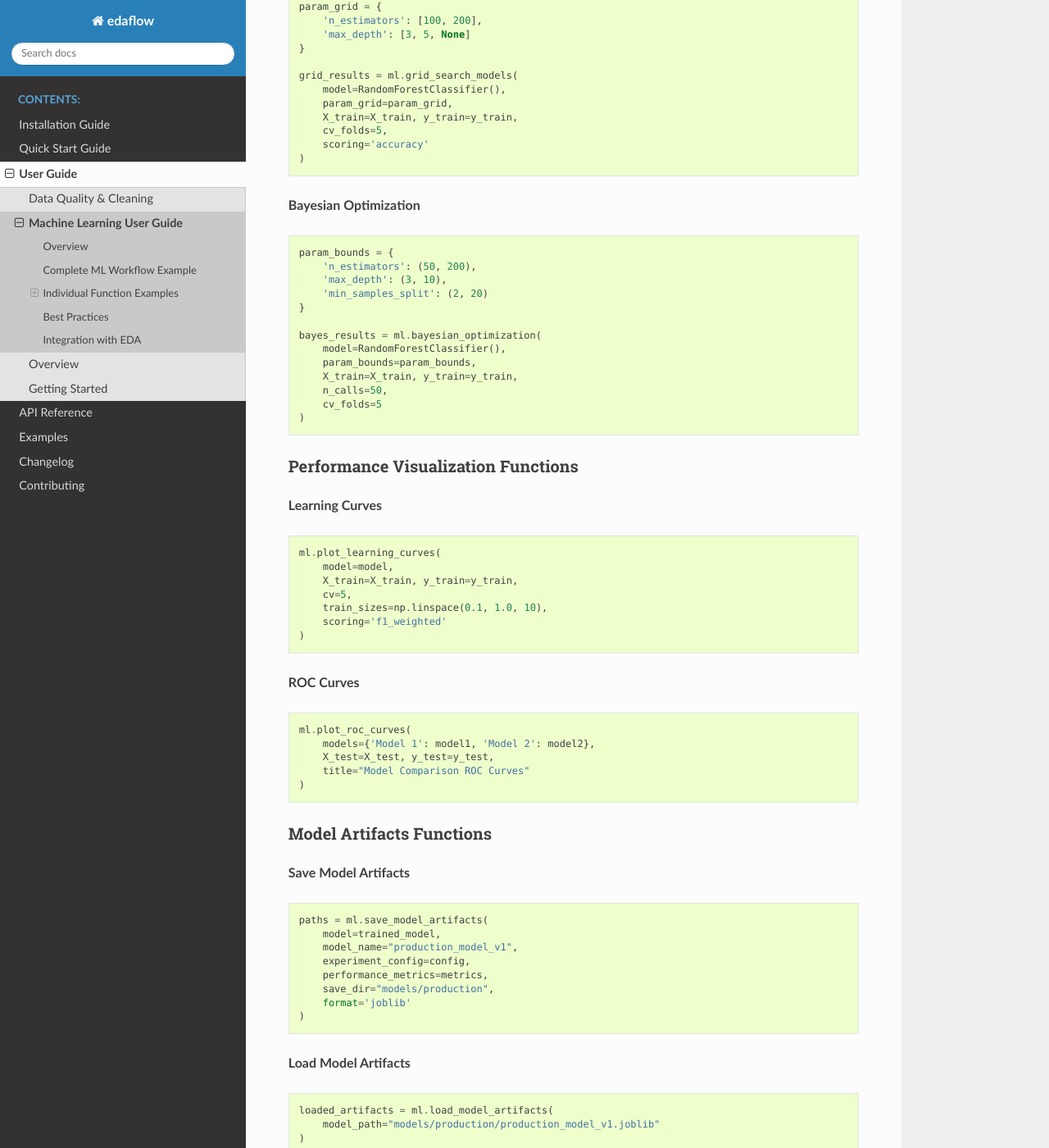
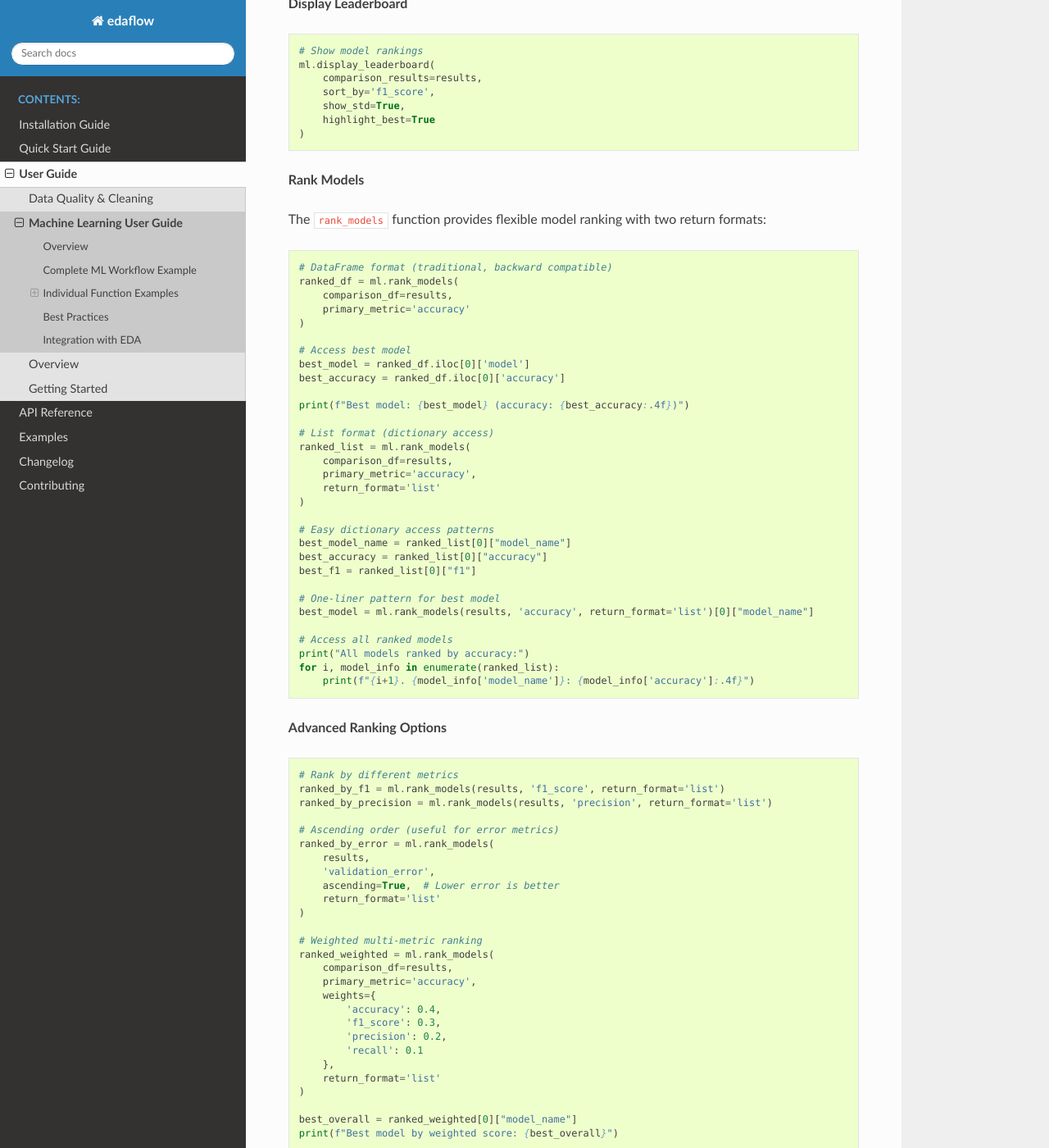
Before and after one commit to evanlow/edaflow, a Sphinx documentation site: the page built from docs/source/user_guide/ml_guide.rst, in a window 1280 px wide and 1400 px high, scrolled down 4400 px. Shown: the whole window at 82% size. Built offline with Sphinx 7.4.7 and the Read the Docs theme 3.1.0, drawn with Linux system fonts in a browser that asks for light colours; pages that are not in the unit, such as notebooks, are missing from menus; some of the changed text lies outside the part shown.

Commit message:
CRITICAL: Fix ML workflow documentation - add missing model fitting steps
- Added model.fit() loops to both quickstart and complete ML workflows
- Fixed function parameter usage (experiment_config vs config)
- Added missing imports and context in quickstart
- Fixed duplicate step numbering in ML guide
- Enhanced warnings about model fitting requirements
- Version bump to 0.15.0 for PyPI release

Resolves user-reported errors:
- 'RandomForestClassifier instance is not fitted yet'
- 'TypeError: unexpected keyword argument' issues
- Missing context and undefined variables

All ML workflow examples now work perfectly out-of-the-box.

```diff
--- a/docs/source/user_guide/ml_guide.rst
+++ b/docs/source/user_guide/ml_guide.rst
@@ -68,6 +67,12 @@
        'logistic_regression': LogisticRegression(random_state=42),
        'svm': SVC(probability=True, random_state=42)
    }
+
+   # 🚨 CRITICAL: Train all models first!
+   print("🔧 Training models...")
+   for name, model in models.items():
+       model.fit(config['X_train'], config['y_train'])
+       print(f"✅ {name} trained")
 
    comparison_results = ml.compare_models(
        models=models,
@@ -87,9 +92,23 @@
        show_std=True
    )
 
-   # Step 6: Hyperparameter Optimization for Best Model
-   best_model = ml.rank_models(comparison_results)[0]['model_name']
+   # Step 6: Rank Models and Select Best Performer
+   # Two ways to get the best model:
 
+   # Method 1: DataFrame format (traditional)
+   ranked_df = ml.rank_models(comparison_results, 'roc_auc')
+   best_model_traditional = ranked_df.iloc[0]['model']
+
+   # Method 2: List format (easy dictionary access)
+   best_model = ml.rank_models(
+       comparison_results,
+       'roc_auc',
+       return_format='list'
+   )[0]['model_name']
+
+   print(f"Best performing model: {best_model}")
+
+   # Step 7: Hyperparameter Optimization for Best Model
    if best_model == 'random_forest':
        param_distributions = {
            'n_estimators': [50, 100, 200],
@@ -235,6 +254,97 @@
        show_std=True,
        highlight_best=True
    )
+
+**Rank Models**
+
+The ``rank_models`` function provides flexible model ranking with two return formats:
+
+.. code-block:: python
+
+   # DataFrame format (traditional, backward compatible)
+   ranked_df = ml.rank_models(
+       comparison_df=results,
+       primary_metric='accuracy'
+   )
+
+   # Access best model
+   best_model = ranked_df.iloc[0]['model']
+   best_accuracy = ranked_df.iloc[0]['accuracy']
+
+   print(f"Best model: {best_model} (accuracy: {best_accuracy:.4f})")
+
+   # List format (dictionary access)
+   ranked_list = ml.rank_models(
+       comparison_df=results,
+       primary_metric='accuracy',
+       return_format='list'
+   )
+
+   # Easy dictionary access patterns
+   best_model_name = ranked_list[0]["model_name"]
+   best_accuracy = ranked_list[0]["accuracy"]
+   best_f1 = ranked_list[0]["f1"]
+
+   # One-liner pattern for best model
+   best_model = ml.rank_models(results, 'accuracy', return_format='list')[0]["model_name"]
+
+   # Access all ranked models
+   print("All models ranked by accuracy:")
+   for i, model_info in enumerate(ranked_list):
+       print(f"{i+1}. {model_info['model_name']}: {model_info['accuracy']:.4f}")
+
+**Advanced Ranking Options**
+
+.. code-block:: python
+
+   # Rank by different metrics
+   ranked_by_f1 = ml.rank_models(results, 'f1_score', return_format='list')
+   ranked_by_precision = ml.rank_models(results, 'precision', return_format='list')
+
+   # Ascending order (useful for error metrics)
+   ranked_by_error = ml.rank_models(
+       results,
+       'validation_error',
+       ascending=True,  # Lower error is better
+       return_format='list'
+   )
+
+   # Weighted multi-metric ranking
+   ranked_weighted = ml.rank_models(
+       comparison_df=results,
+       primary_metric='accuracy',
+       weights={
+           'accuracy': 0.4,
+           'f1_score': 0.3,
+           'precision': 0.2,
+           'recall': 0.1
+       },
+       return_format='list'
+   )
+
+   best_overall = ranked_weighted[0]["model_name"]
+   print(f"Best model by weighted score: {best_overall}")
+
+**Return Format Comparison**
+
+.. code-block:: python
+
+   # Both formats provide the same ranking
+   df_format = ml.rank_models(results, 'accuracy')
+   list_format = ml.rank_models(results, 'accuracy', return_format='list')
+
+   # DataFrame format - good for analysis and display
+   print("Top 3 models (DataFrame):")
+   print(df_format.head(3)[['model', 'accuracy', 'f1', 'rank']])
+
+   # List format - easy programmatic access
+   print("Top 3 models (List):")
+   for i, model in enumerate(list_format[:3]):
+       print(f"{i+1}. {model['model_name']}: {model['accuracy']:.4f}")
+
+   # Choose format based on your needs:
+   # - DataFrame: Analysis, filtering, display
+   # - List: Simple access, iteration, one-liners
 
 Hyperparameter Tuning Functions
 ~~~~~~~~~~~~~~~~~~~~~~~~~~~~~~~~
--- a/edaflow/__init__.py
+++ b/edaflow/__init__.py
@@ -31,7 +31,7 @@
 # Make ML subpackage available
 from . import ml
 
-__version__ = "0.13.3"
+__version__ = "0.15.0"
 __author__ = "Evan Low"
 __email__ = "evan.low@illumetechnology.com"
 
--- a/pyproject.toml
+++ b/pyproject.toml
@@ -4,7 +4,7 @@
 
 [project]
 name = "edaflow"
-version = "0.14.2"
+version = "0.15.0"
 description = "A Python package for exploratory data analysis workflows with universal dark mode compatibility"
 readme = {file = "README.md", content-type = "text/markdown"}
 license = "MIT"
```
Also changed, not shown: other parts of docs/source/user_guide/ml_guide.rst (+9 -10 lines), CHANGELOG.md (+73 -0 lines), README.md (+81 -11 lines), docs/source/quickstart.rst (+75 -11 lines).
